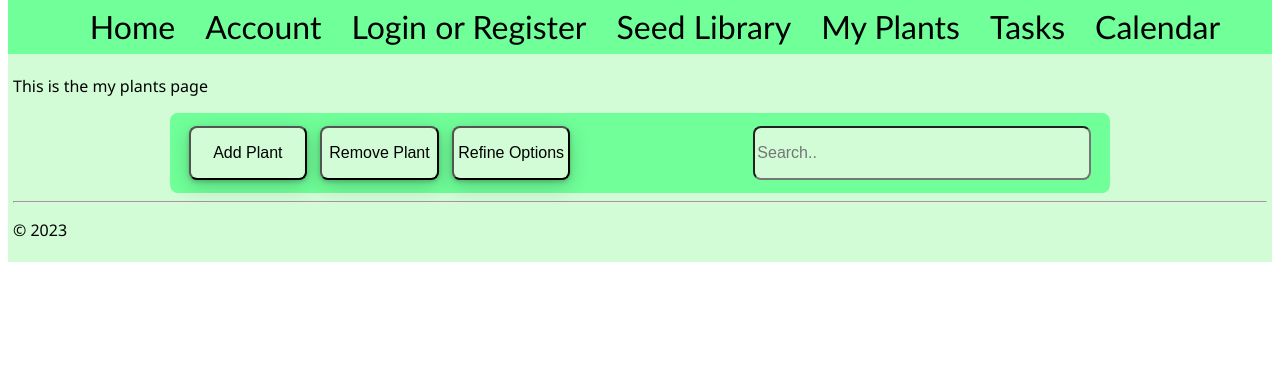
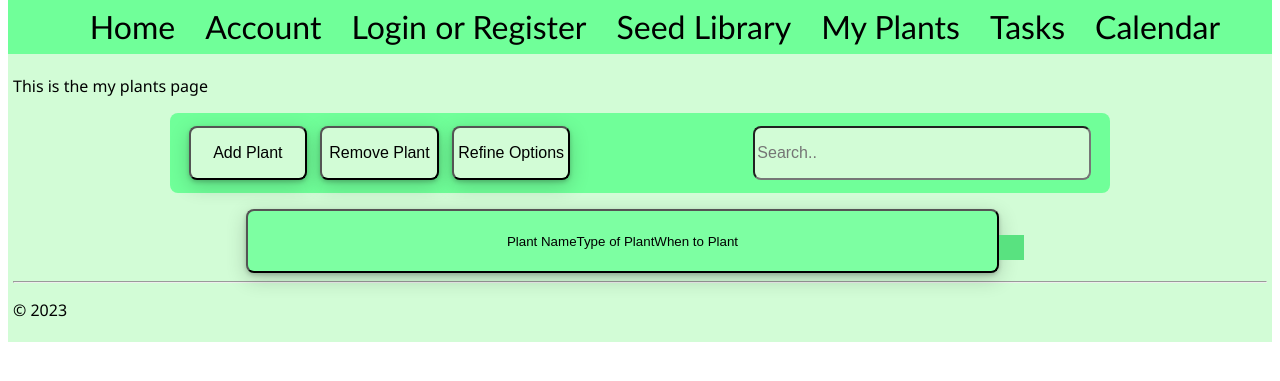
Before and after one commit to bzf7132/GardenPatch, a Flask app: page /myPlants/ in a window 1280 px wide. Shown: the part 166-547 px from the top of the page. Run offline with Flask 3, Linux system fonts and the light colour scheme.

Commit message:
CSS Work Done
Worked more on CSS for seed library and my plants.

```diff
--- a/static/css/site.css
+++ b/static/css/site.css
@@ -84,11 +87,17 @@
     padding-bottom: 1rem;
     font-size: 1rem;
 }
-.seedBasicInfo {
+.BasicInfo {
     width: 75%;
     margin-top: 1rem;
     margin-left: auto;
     margin-right: auto;
+    display: flex;
+    align-items: center;
+    justify-content: center;
+}
+.InfoButton {
+    width: 80%;
     background-color: #7dffa2;
     height: 4rem;
     display: flex;
@@ -111,7 +120,9 @@
     flex-basis: 25%;
 }
 
-.container { /* Container for checkbox */
+
+/* Container for checkbox */
+.container {
     display: block;
     position: relative;
     padding-left: 35px;
@@ -123,21 +134,54 @@
     -ms-user-select: none;
     user-select: none;
   }
-.container input { /* Hides default checkbox */
+/* Hides default checkbox */
+.container input {
     position: absolute;
     opacity: 0;
     cursor: pointer;
     height: 0;
     width: 0;
   }
-  .checkmark { /* Creates new checkbox */
+  /* Creates new checkbox */
+  .checkmark {
     position: absolute;
     top: 0;
     left: 0;
     height: 25px;
     width: 25px;
-    background-color: #eee;
+    background-color:#59e280;
   }
+  /* When mouse hovers, change to a light green background colour */
+.container:hover input ~ .checkmark {
+    background-color:#7dffa2;
+  }
+  /* When the checkbox has been clicked, change colour */
+  .container input:checked ~ .checkmark {
+    background-color:#70FF99;
+  }
+  /* Create the checkmark */
+.checkmark:after {
+    content: "";
+    position: absolute;
+    display: none;
+  }
+  /* Show the checkmark when checked */
+  .container input:checked ~ .checkmark:after {
+    display: block;
+  }
+  /* Style the checkmark*/
+  .container .checkmark:after {
+    left: 9px;
+    top: 5px;
+    width: 5px;
+    height: 10px;
+    border: solid rgb(0, 0, 0);
+    border-width: 0 3px 3px 0;
+    -webkit-transform: rotate(45deg);
+    -ms-transform: rotate(45deg);
+    transform: rotate(45deg);
+  }
+
 
   /* Seed Popup CSS */
   .seedPopup {
--- a/templates/myPlants.html
+++ b/templates/myPlants.html
@@ -5,17 +5,57 @@ My Plants
 {% block content %}
 <p>This is the my plants page</p>
 <div class="seedPlantHeader">
-    <div class="addButton">
-        <button class="button addPlantButton">Add Plant</button>
+    <div class="addItemButton">
+        <button class="button addButton">Add Plant</button>
     </div>
-    <div class="removeButton">
-        <button class="button removePlantButton">Remove Plant</button>
+    <div class="removeItemButton">
+        <button class="button removeButton">Remove Plant</button>
     </div>
-    <div class="refineButton">
-        <button class="button refinePlantButton">Refine Options</button>
+    <div class="refineItemButton">
+        <button class="button refineButton">Refine Options</button>
     </div>
     <div class="searchBar">
         <input type="text" placeholder="Search..">
     </div>
 </div>
+<div class="BasicInfo">
+    <button class="InfoButton" onclick="openPopup()">
+        <div class="Name">
+            <p>Plant Name</p>
+        </div>
+        <div class="Type">
+            <p>Type of Plant</p>
+        </div>
+        <div class="Season">
+            <p>When to Plant</p>
+        </div>
+    </button>
+    <label class="container">
+        <input type="checkbox">
+        <span class="checkmark"></span>
+    </label>
+</div>
+<div class="PlantPopup" id="PlantPopup">
+    <h2>Plant Name</h2>
+    <div class="infoContainer">
+        <div class="infoBackground"><p>Germination Date</p></div>
+        <div class="infoBackground"><p>Actual Date</p></div>
+        <div class="infoBackground"><p>Plant Maturity</p></div>
+        <div class="infoBackground"><p>Type of Plant</p></div>
+        <div class="infoBackground"><p>Sun Requirement</p></div>
+        <div class="infoBackground"><p>What it has been Planted in</p></div>
+        <button class="seedExit" onclick="closePopup()">Remove</button>
+        <button class="seedExit" onclick="closePopup()">Exit</button>
+    </div>
+</div>
+
+<script>
+    let seedPopup = document.getElementById("PlantPopup")
+    function openPopup() {
+        seedPopup.classList.add("open-PlantPopup");
+    }
+    function closePopup() {
+        seedPopup.classList.remove("open-PlantPopup");
+    }
+</script>
 {% endblock %}
```
Also changed, not shown: other parts of static/css/site.css (+42 -7 lines), templates/seedLibrary.html (+17 -15 lines).
